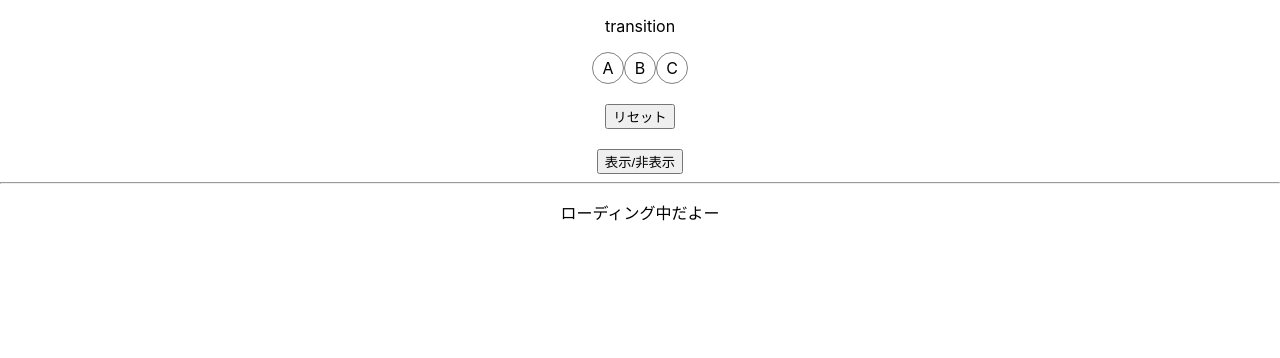
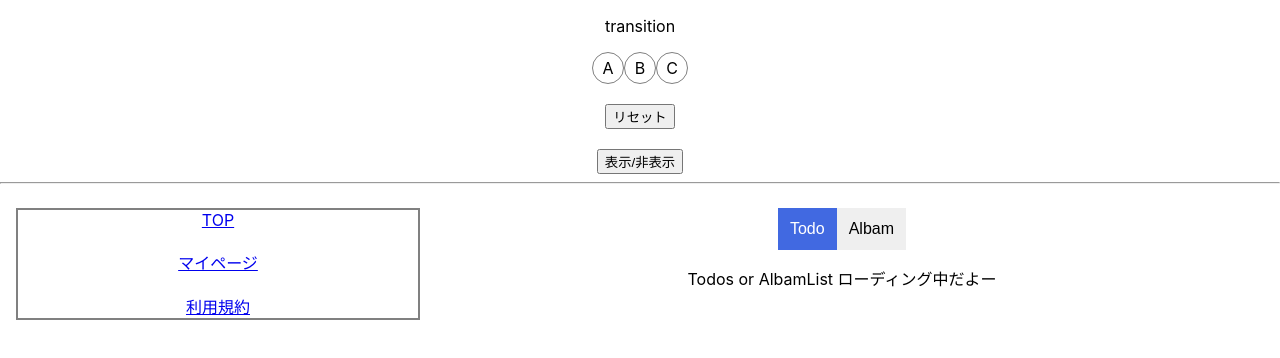
Before and after one commit to daiki-tadokoro/react18-explanation-react-18, a React (Create React App) app: page / in a window 1280 px wide. Shown: the top 358 px of the page. Built offline with nearby package versions, Linux system fonts and the light colour scheme; no server answers.

Commit message:
feat: use suspense

```diff
--- a/src/App.tsx
+++ b/src/App.tsx
@@ -14,8 +14,8 @@ function App() {
       <Transition />
       <hr />
 
-      <ErrorBoundary fallback={<p>エラーだよー</p>}>
-        <Suspense fallback={<p>ローディング中だよー</p>}>
+      <ErrorBoundary fallback={<p>全体エラーだよー</p>}>
+        <Suspense fallback={<p>全体ローディング中だよー</p>}>
           <ReactQuery />
         </Suspense>
       </ErrorBoundary>
--- /dev/null
+++ b/src/components/AlbamList.tsx
@@ -0,0 +1,41 @@
+import { useQuery } from "@tanstack/react-query";
+import axios from "axios";
+
+const sleep = (ms: number): Promise<any> => {
+  return new Promise((resolve) => {
+    setTimeout(resolve, ms);
+  });
+};
+
+type Albam = {
+  userId: number;
+  id: number;
+  title: string;
+};
+
+const fetchAlbam = async () => {
+  const result = await axios
+    .get<Albam[]>("https://jsonplaceholder.typicode.com/albums")
+    .then(await sleep(5000));
+  return result.data;
+};
+
+export const AlbamList = () => {
+  const { data } = useQuery<Albam[]>(["albam"], fetchAlbam);
+
+  return (
+    <div
+      style={{
+        height: "300px",
+        border: "2px solid gray",
+        background: "cornsilk",
+        overflowY: "scroll",
+      }}
+    >
+      <h2>アルバム</h2>
+      {data?.map((albam) => (
+        <p key={albam.id}>{albam.title}</p>
+      ))}
+    </div>
+  );
+};
--- a/src/components/ReactQuery.tsx
+++ b/src/components/ReactQuery.tsx
@@ -1,33 +1,63 @@
-import { useQuery } from "@tanstack/react-query";
-import axios from "axios";
+import { Suspense, useState, useTransition } from "react";
+import { ErrorBoundary } from "react-error-boundary";
+import { AlbamList } from "./AlbamList";
+import { Sidebar } from "./Sidebar";
+import { TodoList } from "./TodoList";
 
-type Albam = {
-  userId: number;
-  id: number;
-  title: string;
-};
-
-const fetchAlbam = async () => {
-  const result = await axios.get<Albam[]>(
-    "https://jsonplaceholder.typicode.com/albums"
-  );
-  return result.data;
-};
+type Tabs = "todo" | "albam";
 
 export const ReactQuery = () => {
-  const { data } = useQuery<Albam[]>(["albam"], fetchAlbam);
+  const [selectedTab, setSelectedTab] = useState<Tabs>("todo");
+  const [isPending, startTransition] = useTransition();
+  const buttonStyle = {
+    padding: "12px",
+    fontSize: "16px",
+    border: "none",
+    opacity: isPending ? 0.5 : 1,
+  };
+  const albamButtonStyle = {
+    ...buttonStyle,
+    backgroundColor: selectedTab === "albam" ? "royalblue" : "whites",
+    color: selectedTab === "albam" ? "white" : "black",
+  };
 
-  // if (error) return <p>エラーです</p>;
-  // if (isLoading) return <p>ローディング中です</p>;
+  const todoButtonStyle = {
+    ...buttonStyle,
+    backgroundColor: selectedTab === "todo" ? "royalblue" : "whites",
+    color: selectedTab === "todo" ? "white" : "black",
+  };
 
+  const onClickTabButton = (tab: Tabs) => {
+    startTransition(() => {
+      setSelectedTab(tab);
+    });
+  };
   return (
-    <>
-      <div>
-        <p>ReactQuery</p>
-        {data?.map((albam) => (
-          <p key={albam.id}>{albam.title}</p>
-        ))}
+    <div style={{ display: "flex", padding: "16px" }}>
+      <Sidebar />
+      <div style={{ flexGrow: 1 }}>
+        <button
+          style={todoButtonStyle}
+          onClick={() => {
+            onClickTabButton("todo");
+          }}
+        >
+          Todo
+        </button>
+        <button
+          style={albamButtonStyle}
+          onClick={() => {
+            onClickTabButton("albam");
+          }}
+        >
+          Albam
+        </button>
+        <ErrorBoundary fallback={<p>Todos or AlbamList エラーだよー</p>}>
+          <Suspense fallback={<p>Todos or AlbamList ローディング中だよー</p>}>
+            {selectedTab === "todo" ? <TodoList /> : <AlbamList />}
+          </Suspense>
+        </ErrorBoundary>
       </div>
-    </>
+    </div>
   );
 };
--- /dev/null
+++ b/src/components/Sidebar.tsx
@@ -0,0 +1,13 @@
+export const Sidebar = () => {
+  return (
+    <div style={{ width: "400px", border: "2px solid gray" }}>
+      <a href="dummyu">TOP</a>
+      <br />
+      <br />
+      <a href="dummyu">マイページ</a>
+      <br />
+      <br />
+      <a href="dummyu">利用規約</a>
+    </div>
+  );
+};
--- /dev/null
+++ b/src/components/TodoList.tsx
@@ -0,0 +1,36 @@
+import { useQuery } from "@tanstack/react-query";
+import axios from "axios";
+
+type Todo = {
+  userId: number;
+  id: number;
+  title: string;
+  complated: boolean;
+};
+
+const fetchTodos = async () => {
+  const result = await axios.get<Todo[]>(
+    "https://jsonplaceholder.typicode.com/todos"
+  );
+  return result.data;
+};
+
+export const TodoList = () => {
+  const { data } = useQuery<Todo[]>(["todos"], fetchTodos);
+
+  return (
+    <div
+      style={{
+        height: "300px",
+        border: "2px solid gray",
+        background: "mistyrose",
+        overflowY: "scroll",
+      }}
+    >
+      <h2>Todo</h2>
+      {data?.map((todo) => (
+        <p key={todo.id}>{todo.title}</p>
+      ))}
+    </div>
+  );
+};
```
